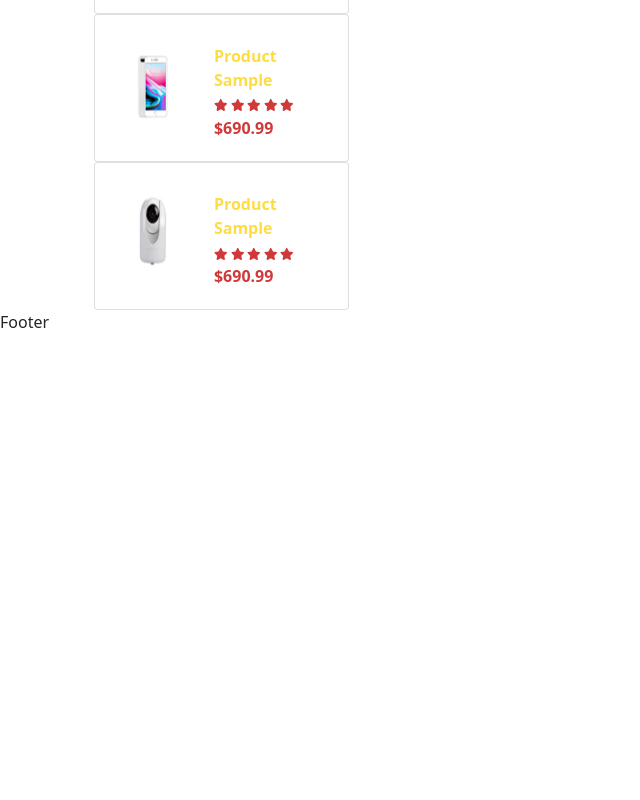
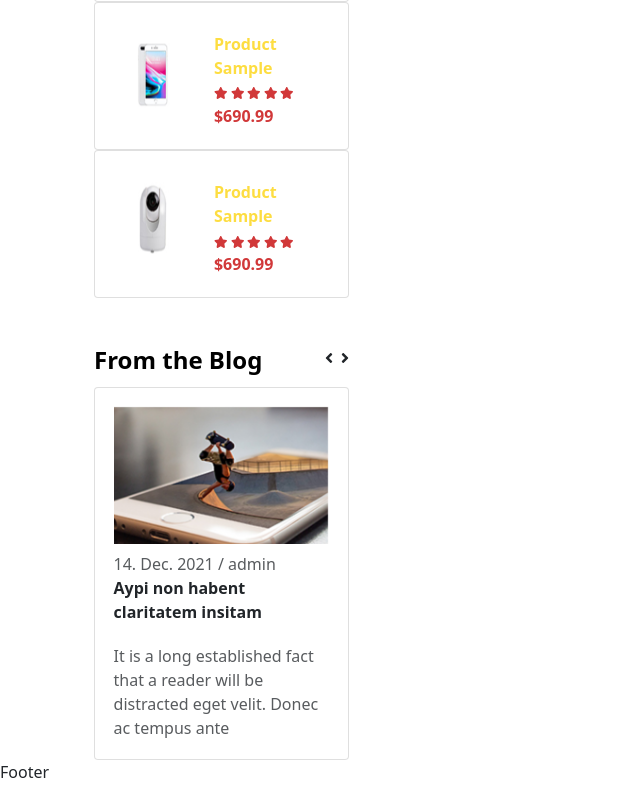
Before and after one commit to siam88/ecom_landing_page_demo, a React (Create React App) app: page / in a window 1280 px wide. Shown: the part 1528-2328 px from the top of the page, without its empty margins (0-640 px from the left). Before the commit the page ends 1878 px from the top, so only its background shows below. Built offline with nearby package versions, Linux system fonts and the light colour scheme.

Commit message:
#9 fixes . blogs view done

```diff
--- /dev/null
+++ b/src/components/blogs/Blogs.jsx
@@ -0,0 +1,55 @@
+import React from 'react';
+import { Row, Col, Container } from 'react-bootstrap'
+import { blogs } from '../../data'
+import { FontAwesomeIcon } from '@fortawesome/react-fontawesome'
+import { faAngleLeft, faAngleRight, faStar } from '@fortawesome/free-solid-svg-icons'
+
+import './Blogs.css'
+const Blogs = () => {
+    return <>
+        <Container className="mt-5">
+            <Row>
+                <Col xs={12} md={12} sm={12} lg={12} className="mb-1" >
+                    <h4 style={{ float: "left", color: "black", fontWeight: "600", border: "none" }}>
+                        From the Blog
+                    </h4>
+                    <div style={{ textAlign: "right" }}>
+                        <span> <FontAwesomeIcon icon={faAngleLeft} /></span>&nbsp;&nbsp;
+                        <span ><FontAwesomeIcon icon={faAngleRight} /></span>
+                    </div>
+                </Col>
+                {blogs.map((e, i) => {
+                    return <Col xs={12} md={12} sm={12} lg={12} >
+                        <CustomCard value={e} />
+                    </Col>
+                })}
+
+            </Row>
+        </Container>
+    </>
+}
+export default Blogs
+
+
+const CustomCard = (props) => {
+    return <div className="card " style={{ padding: "1%" }}>
+        <div className="card-body">
+            <div className="row">
+                <div className="col-lg-12 col-md-12 col-sm-12 col-xs-12 col-12 text-right">
+                    <img src={props.value.img} alt="sans" height="100%" width="100%" />
+                </div>
+                <div className="col-lg-12 col-md-12 col-sm-12 col-xs-12 col-12  pt-2">
+                    <span className="card-subtitle" style={{ color: "$888891", opacity: "0.75" }}>
+                        {props.value.date} / {props.value.type}
+                    </span> <br />
+                    <span className="card-title" style={{ fontWeight: "700" }}>{props.value && props.value.title}</span><br />
+                    <br />
+                    <p className="card-subtitle" style={{ color: "$888891", opacity: "0.75" }}>
+                        {props.value.desc}
+                    </p>
+                </div>
+
+            </div>
+        </div>
+    </div>
+}
--- a/src/components/product/productLatest/productLatest.jsx
+++ b/src/components/product/productLatest/productLatest.jsx
@@ -9,7 +9,7 @@ const ProductLatest = () => {
     return <>
         <Container className="mt-5">
             <Row>
-                <Col xs={12} md={12} sm={12} lg={12} className="mb-3 mt-5" >
+                <Col xs={12} md={12} sm={12} lg={12} className="mb-1 mt-5" >
                     <h4 style={{ float: "left", color: "black", fontWeight: "600", border: "none" }}>
                         Latest Products
                     </h4>
--- a/src/containers/landingPage/LandingPage.jsx
+++ b/src/containers/landingPage/LandingPage.jsx
@@ -4,6 +4,7 @@ import ProductFeature from '../../components/product/productFeature/ProductFeatu
 import ProductNewArrivals from '../../components/product/productNewArrivals/productNewArrivals';
 import ProductsRecentlyView from '../../components/product/productsRecentlyView/ProductsRecentlyView';
 import ProductLatest from '../../components/product/productLatest/productLatest';
+import Blogs from '../../components/blogs/Blogs';
 
 
 const LandingPage = () => {
@@ -19,6 +20,7 @@ const LandingPage = () => {
         </Col>
         <Col xs={12} md={4} sm={12} lg={3} >
             <ProductLatest />
+            <Blogs/>
         </Col>
 
     </Container>
--- a/src/data.jsx
+++ b/src/data.jsx
@@ -13,6 +13,7 @@ import ps2 from './assets/ps2.PNG'
 import ps3 from './assets/ps3.PNG'
 import ps4 from './assets/ps4.PNG'
 
+import blog from './assets/blog.PNG'
 
 export const featureProductData = [
     {
@@ -73,24 +74,34 @@ export const latestProducts = [
         title: "Product Sample",
         rating: 5,
         img: ps1,
-        price:690.99
+        price: 690.99
     },
     {
         title: "Product Sample",
         rating: 5,
         img: ps2,
-        price:690.99
+        price: 690.99
     },
     {
         title: "Product Sample",
         rating: 5,
         img: ps3,
-        price:690.99
+        price: 690.99
     },
     {
         title: "Product Sample",
         rating: 5,
         img: ps4,
-        price:690.99
+        price: 690.99
     },
 ]
+
+export const blogs = [
+    {
+        date:"14. Dec. 2021",
+        title: "Aypi non habent claritatem insitam",
+        desc: "It is a long established fact that a reader will be distracted eget velit. Donec ac tempus ante",
+        img: blog,
+        type: "admin"
+    },
+]
```
Also changed, not shown: src/assets/blog.PNG (added), src/components/blogs/Blogs.css (added).
